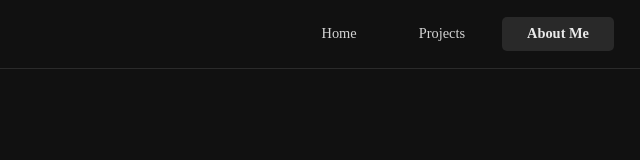
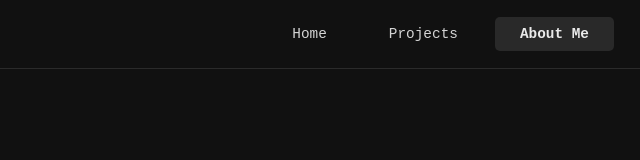
Before and after one commit to aneeley100/portfolio, a SvelteKit app: page /about in a window 1280 px wide. Shown: the top 160 px of the page, without its empty margins (640-1280 px from the left). Built offline with nearby package versions, Linux system fonts and the light colour scheme.

Commit message:
fonts in safari

```diff
--- a/src/routes/+layout.svelte
+++ b/src/routes/+layout.svelte
@@ -29,6 +29,7 @@
     .page-button {
         display: flex;
         justify-content: center;
+        font-family: "JetBrains Mono", monospace;
         align-items: center;
         height: calc(100% - 34px);
         padding: 0 25px;
@@ -36,7 +37,6 @@
         border-radius: 5px;
         margin: 0 6px;
         font-weight: 400;
-        font-family: "JetBrains Mono";
         color: #eaeaeae6;
         transition: all 0.2s ease;
     }
--- a/src/routes/+page.svelte
+++ b/src/routes/+page.svelte
@@ -27,6 +27,7 @@
         font-weight: 600;
     }
     a {
+        font-family: "JetBrains Mono", monospace;
         color: #eaeaea;
         text-decoration: underline;
         text-decoration-thickness: 3px;
@@ -61,12 +62,12 @@
     }
 
     h4 {
+        font-size: min(1rem,3.5vw);
+        font-family: "JetBrains Mono", monospace;
+        font-weight: 400;
         background-color: rgba(255, 255, 255, 0.05);
         padding: 1rem;
         border-radius: 8px;
-        font-size: min(1rem,3.5vw);
-        font-family: "JetBrains Mono";
-        font-weight: 400;
         line-height: 1.8;
         margin-bottom: 5rem;
         color: #eaeaeaaf;
--- a/static/global.css
+++ b/static/global.css
@@ -1,6 +1,8 @@
 
 html, body {
     font-family: 'JetBrains Mono', monospace;
+    font-style: normal;
+    font-weight: 400;
     background-color: #111111;
     color: white;
 }
```
